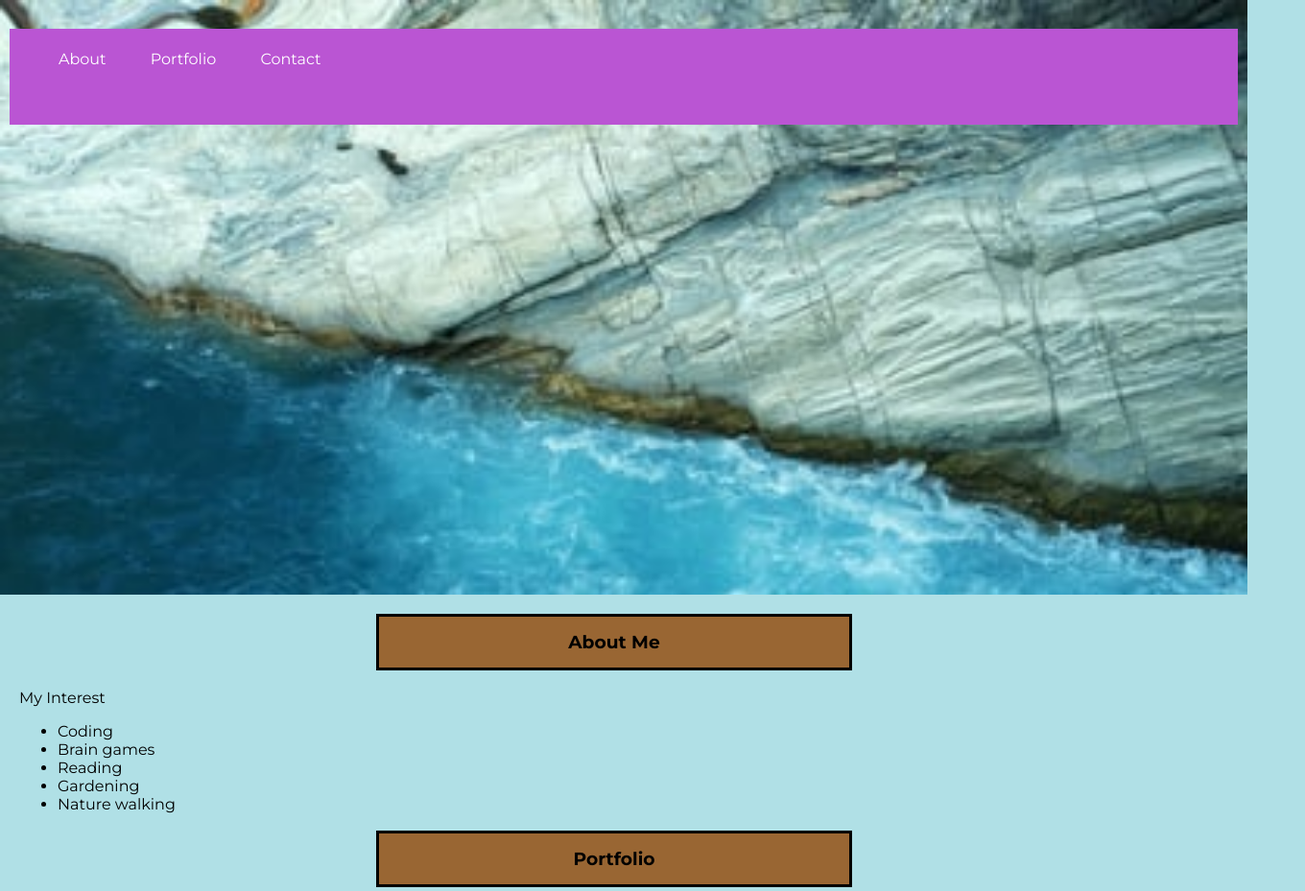
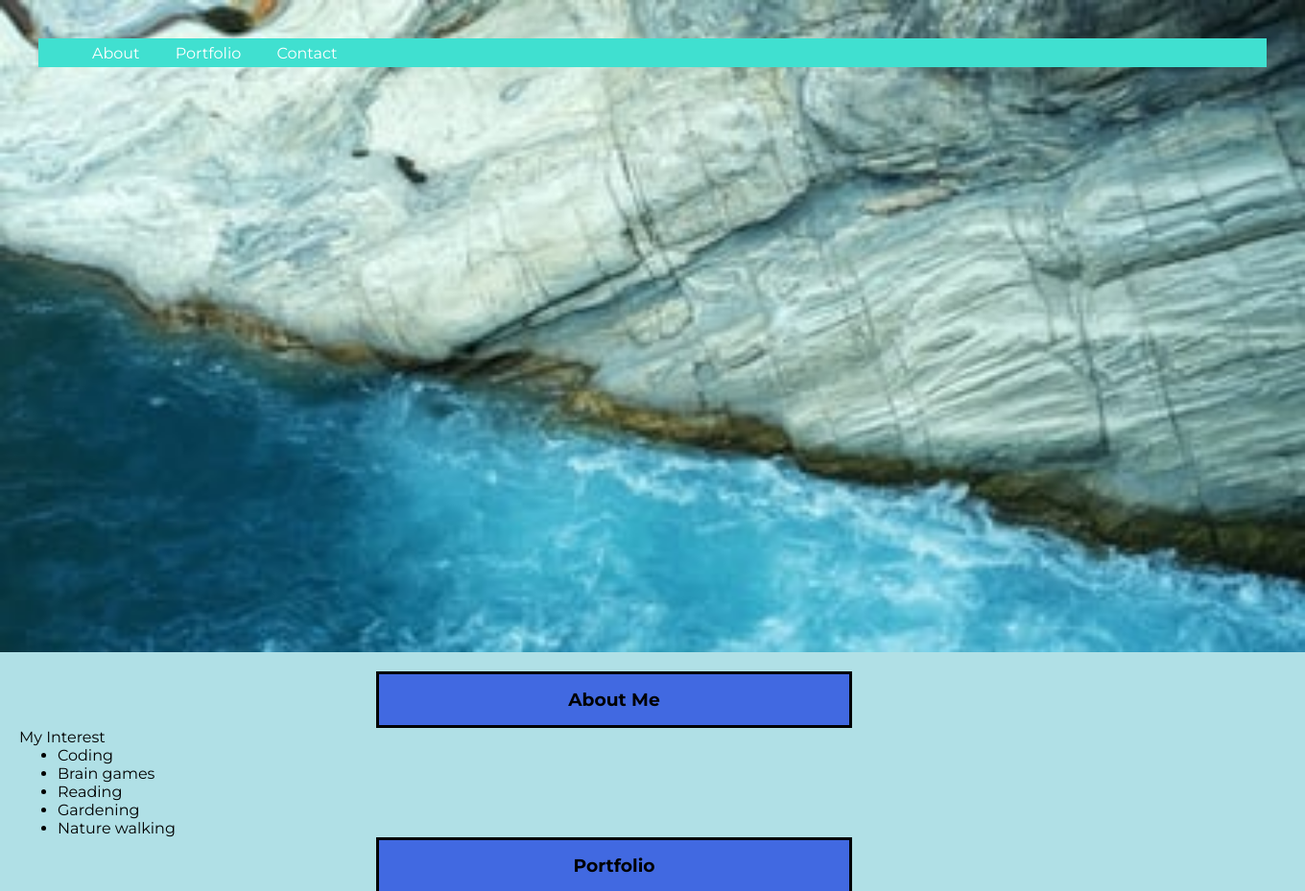
Before and after one commit to Amutha37/genportfolio, a plain HTML site: page index.html in a window 1280 px wide. Shown: the top 929 px of the page at 96% size, 1360 px wide, since content can reach past the window. Drawn offline with Linux system fonts and the light colour scheme.

Commit message:
update navigation bar

```diff
--- a/styles.css
+++ b/styles.css
@@ -1,3 +1,8 @@
+*{
+    margin: 0;
+}
+
+
 .hero {
     width: 100vw;
     height: 600px;
@@ -5,26 +10,25 @@
     background-size: cover;
     display: flex;
     flex-direction: column;
-    padding: 10px;
+    padding: 40px;
     background-color: cornflowerblue;
 
 }
 .hero nav {
     align-self: flex-end;
-    margin-top: 20px;
 }
 nav  {
     /*  padding-block: 0px; */
      width: 100%;
-      height: 100px;
-      background-color: #BA55D3;
+      height: 30px;
+      background-color: #40E0D0 ;
  }
 nav a {
     text-decoration: none;
 
 	color: white;
-	margin-right: 20px;
-	padding: 5px;
+	margin-right: 1px;
+	padding: 10px;
 }
 nav a:hover {
     color: blue;
@@ -35,7 +39,7 @@ h3 {
     margin-right: 30%;
     border-style: solid;
     padding: 15px;
-    background-color: #996633;
+    background-color: #4169E1;
 }
 
 .selec{
```
